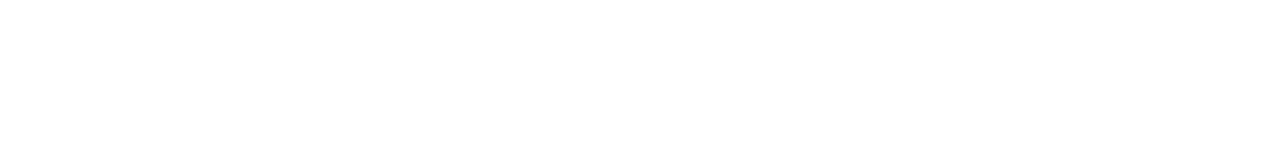
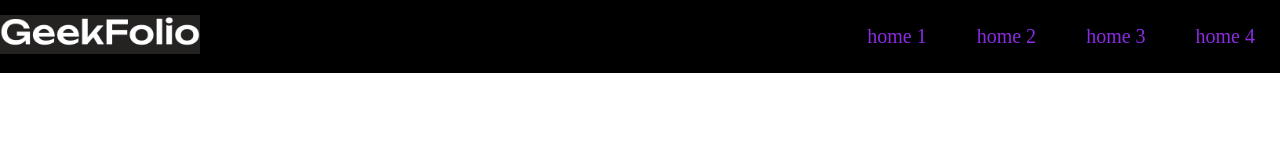
Before and after one commit to AmitHasan01/concetual-first-website, a plain HTML site: page index.html in a window 1280 px wide. Drawn offline with Linux system fonts and the light colour scheme.

Commit message:
complet header

```diff
--- a/index.html
+++ b/index.html
@@ -7,6 +7,22 @@
     <link rel="stylesheet" href="style/index.css">
 </head>
 <body>
-
+    <header>
+        <nav>
+           <div class=" menu-container">
+            <div class="logo">
+                <img class="logo-desing" src="./logo/logo-light.png" alt="">
+            </div>
+            <div class="menus">
+                <li class="item">home 1</li>
+                <li class="item">home 2</li>
+                <li class="item">home 3</li>
+                <li class="item">home 4</li>
+            </div>
+           </div>
+        </nav>
+    </header>
+    <main></main>
+    <footer></footer>
 </body>
 </html>
--- a/style/index.css
+++ b/style/index.css
@@ -0,0 +1,31 @@
+*{
+    margin: 0px;
+    padding: 0px;
+}
+.menu-container{
+    display: flex;
+    background-color: black;
+    color: white;
+    list-style: none;
+    align-items: center;
+    justify-content:space-between;
+
+}
+.menus{
+    display: flex;
+}
+.item{
+    margin: 10px;
+    padding: 15px;
+    font-size:20px;
+    color: blueviolet;
+}
+.item:hover{
+    color: yellow;
+    cursor:progress;
+}
+.logo-desing{
+    background-color: #252222;
+    width: 200px;
+    cursor:cell;
+}
```
